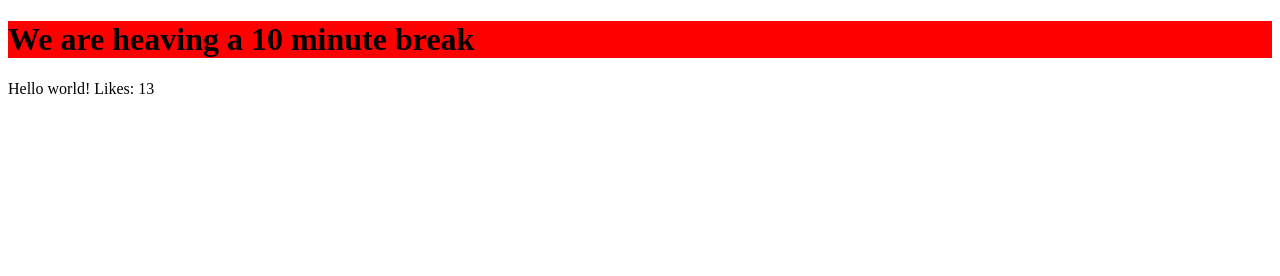
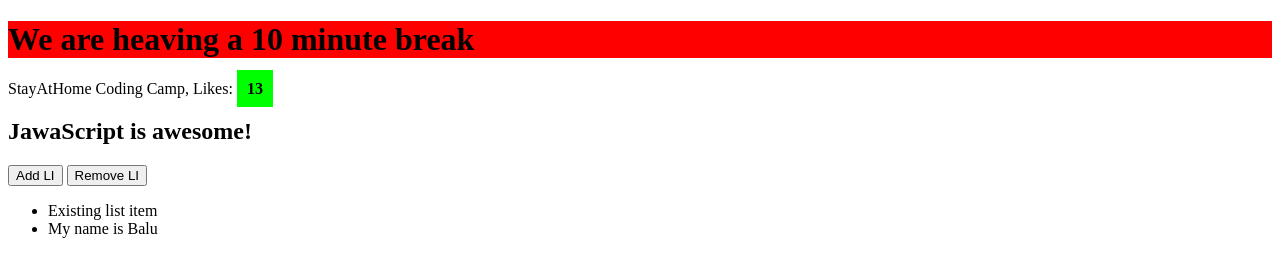
Before and after one commit to nagybala/sah-js-examples-april-13, a plain HTML site: page index.html in a window 1280 px wide. Drawn offline with nearby package versions, Linux system fonts and the light colour scheme.

Commit message:
add third part

```diff
--- a/index.html
+++ b/index.html
@@ -9,6 +9,12 @@
 <body>
    <h1>Javascript & DOM Material Review Examples</h1>
    <p>Hello world! Likes: <span>13</span> </p>
+   <h2>JawaScript is awesome!</h2>
+   <button id="add-button">Add LI</button>
+   <button id="remove-button">Remove LI</button>
+   <ul>
+       <li>Existing list item</li>
+   </ul>
    <script src="https://code.jquery.com/jquery-3.5.0.min.js"></script>
    <script src="scripts.js"></script>
 </body>
--- a/scripts.js
+++ b/scripts.js
@@ -1,10 +1,53 @@
+// The Third part
+
 let name = 'Balu';
 
 console.log(name + "'s apples");
 console.log('Hello world!');
 
 $('h1').text('We are heaving a 10 minute break');
+$('p').html('StayAtHome Coding Camp, Likes: <strong>13</span>');
 
+$('strong').css('background', 'lime');
+$('strong').css('padding', '10px');
+
+let color = 'blue';
+
+$('h2').toggleClass(color);
+$('h2').toggleClass(color);
+
+
+$('ul').append('<li>My name is ' + name +'</li>');
+$('ul').append('<li id="special-list-item">Removable ' + name +'</li>');
+
+$('#special-list-item').remove();
+
+let addButtonHandler = () => {
+    if ($('li').length < 5){
+    $('ul').append('<li>My name is ' + name +'</li>');
+    }
+};
+
+$('#add-button').click(addButtonHandler);
+
+$('#remove-button').click(() => {
+    $('li:last-child').remove()
+});
+
+// This is the fourth part
+
+let age = 12;
+
+console.log ('Starting the if');
+console.log ('This Is a Sentence'.toLowerCase());
+
+if (age < 18) {
+  console.log ('Not old enough to drink');
+} else {
+  console.log ('Old enough to drink');
+}
+
+console.log('This is after the if');
 
 // This a JavaScript comment
 
@@ -14,13 +57,6 @@ $('h1').text('We are heaving a 10 minute break');
 */
 // This is a first part
 
-    12+3
-    15
-    12-5
-    7
-    13*4
-    52
-    12/3
-    4
-    12/4*5-2*3
-    9
+  //  12+3
+  // 12/4*5-2*3
+  // 9
--- a/style.css
+++ b/style.css
@@ -1,3 +1,7 @@
 h1 {
     background: red;
 }
+
+.blue {
+    background: blue;
+}
```
